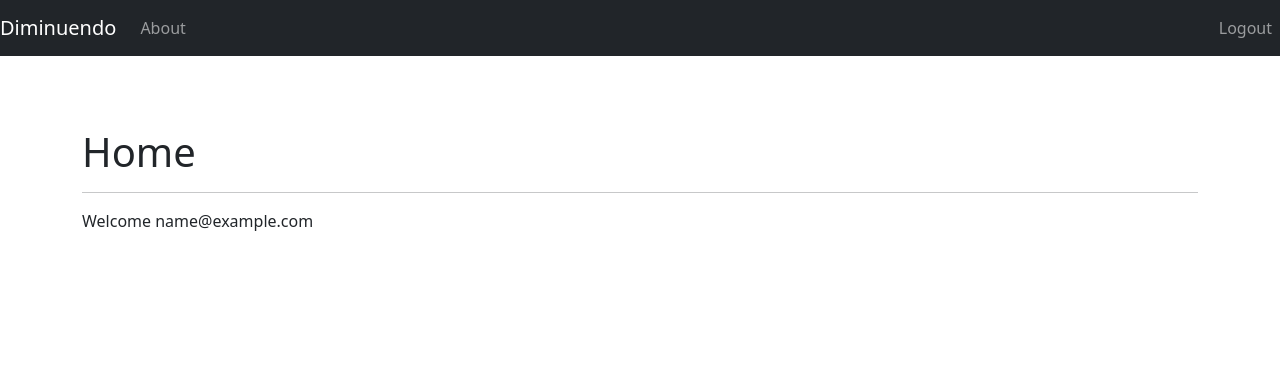
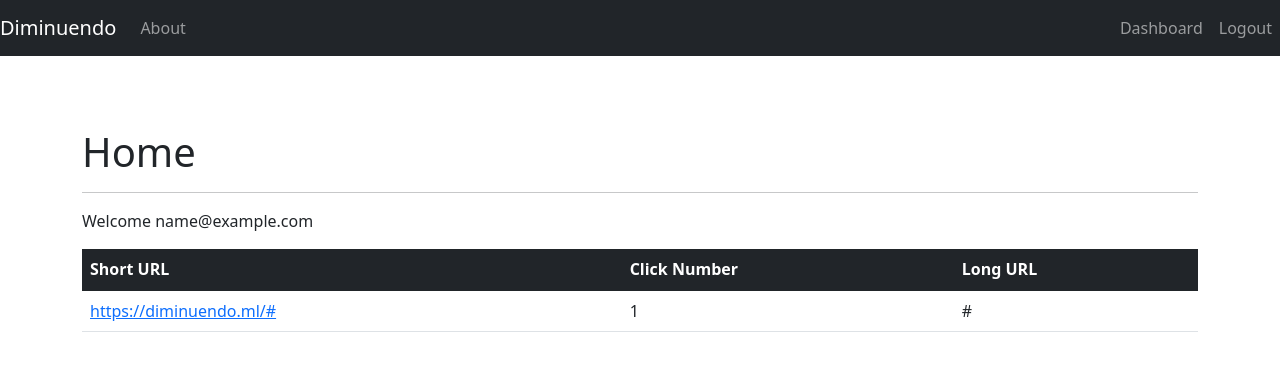
Before and after one commit to ilteriskeskin/diminuendo, a Flask app: template templates/dashboard.html in a window 1280 px wide. Shown: the top 371 px of the page. Run offline with Flask 2, Linux system fonts and the light colour scheme; the visitor is signed in with stand-in values (Sample User, id 1); the template is opened without the code that fills it: most values are stand-ins (such as "Sample title", 1, 10 or a date in 2020).

Commit message:
task-74596141: Dashboard page url and template added to project

```diff
--- a/app.py
+++ b/app.py
@@ -108,5 +108,16 @@ def short_url(short_url):
     return render_template('home.html', long_url=long_url)
 
 
+@app.route('/dashboard/', methods=['GET'])
+def dashboard():
+    if session.get("logged_in"):
+        with MongoDBHelper(uri=URI, database=NAME) as db:
+            urls = list(db.find('url', query={"email": session.get("email")}))
+
+            return render_template('dashboard.html', urls=urls)
+    else:
+        return redirect('home')
+
+
 if __name__ == '__main__':
     app.run(debug=True)
--- a/templates/dashboard.html
+++ b/templates/dashboard.html
@@ -3,7 +3,26 @@
 {% block content %}
     <h1>Home</h1>
     <hr>
-    {% if session["logged_in"] == True %}
+    {% if session["logged_in"] %}
         <p>Welcome {{ session['email'] }}</p>
+        <table class="table">
+            <thead class="table-dark">
+              <tr>
+                <th scope="col">Short URL</th>
+                <th scope="col">Click Number</th>
+                <th scope="col">Long URL</th>
+              </tr>
+            </thead>
+            <tbody>
+                {% for url in urls %}
+                    <tr>
+                        <td> <a href="">https://diminuendo.ml/{{ url.short_url}}</a></td>
+                        <td>{{ url.click_counter}}</td>
+                        <td>{{ url.long_url }}</td>
+
+                    </tr>
+                {% endfor %}
+            </tbody>
+          </table>
     {% endif %}
 {% endblock %}
--- a/templates/includes/navbar.html
+++ b/templates/includes/navbar.html
@@ -12,6 +12,9 @@
         <ul class="navbar-nav ml-auto">
             {% if session["logged_in"] == True %}
                 <li class="nav-item active">
+                    <a class="nav-link" href="/dashboard">Dashboard</a>
+                </li>
+                <li class="nav-item active">
                     <a class="nav-link" href="/logout">Logout</a>
                 </li>
             {% else %}
```
